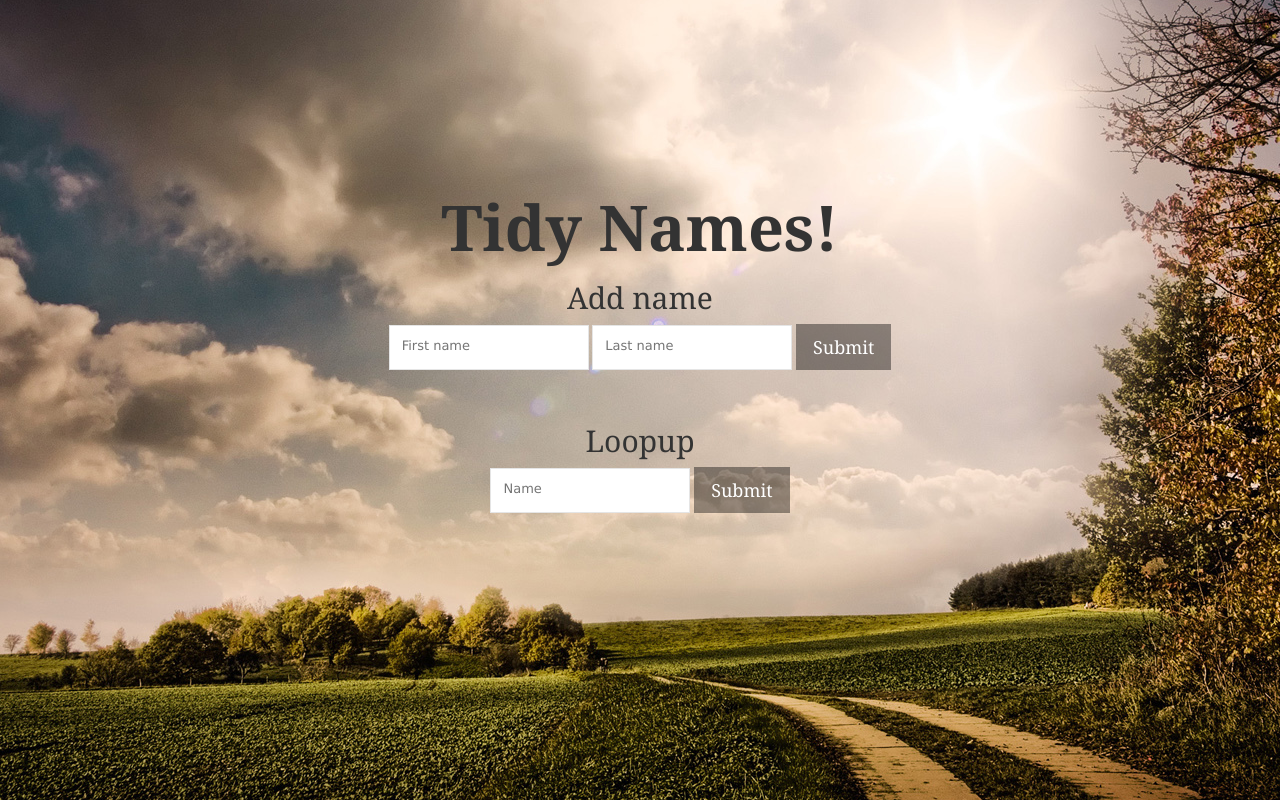
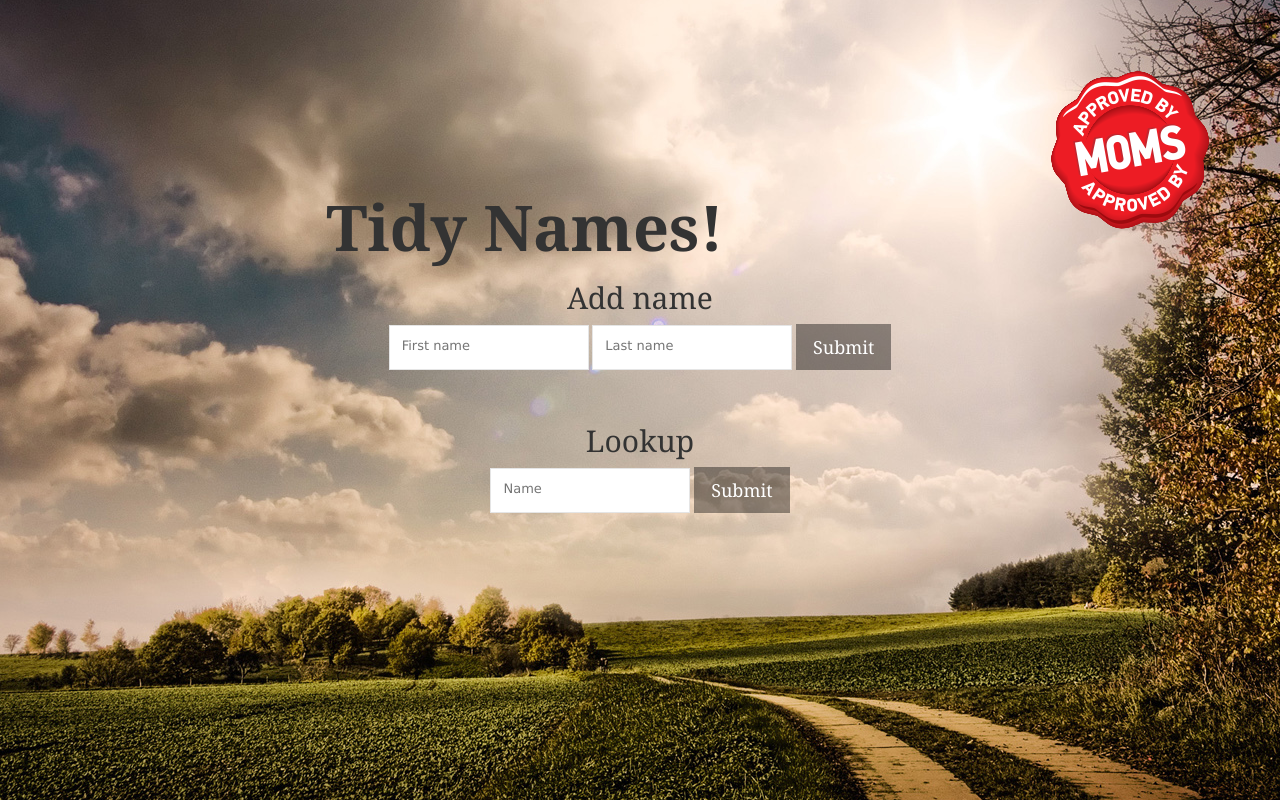
Before and after one commit to tidynames/tidynames, a website: page View/index.html in a window 1280 px wide. Drawn offline with nearby package versions, Linux system fonts and the light colour scheme.

Commit message:
added favicon and approved by mom image

```diff
--- a/View/index.css
+++ b/View/index.css
@@ -61,3 +61,13 @@ input, textarea {
 	font-size: 4.5em;
 	font-weight: 700;
 }
+
+#mom-approved {
+	position: relative;
+	z-index: 2;
+	text-align: center;
+	vertical-align: middle;
+	padding-top: 70px;
+	padding-right: 70px;
+	float: right;
+}
--- a/View/index.html
+++ b/View/index.html
@@ -1,6 +1,7 @@
 <html>
 <head>
 	<title>TidyNames</title>
+	<link rel="shortcut icon" type="image/png" href="favicon.gif"/>
 	<script src="https://ajax.googleapis.com/ajax/libs/jquery/1.11.2/jquery.min.js"></script>
 	<link rel="stylesheet" href="https://maxcdn.bootstrapcdn.com/bootstrap/3.3.1/css/bootstrap.min.css">
 	<link rel="stylesheet" href="https://maxcdn.bootstrapcdn.com/bootstrap/3.3.1/css/bootstrap-theme.min.css">
@@ -8,6 +9,9 @@
 	<script src="https://maxcdn.bootstrapcdn.com/bootstrap/3.3.1/js/bootstrap.min.js"></script>
 </head>
 <body>
+<div id="mom-approved">
+	<img src="mom-approved.png">
+</div>
 <div class="text-vertical-center">
 	<h1>Tidy Names!</h1>
 	<h2>Add name</h2>
@@ -19,7 +23,7 @@
 		<button type="submit" class="btn btn-dark btn-lg">Submit</button>
 	</form>
 	<br>
-	<h2>Loopup</h2>
+	<h2>Lookup</h2>
 	<form class="form-inline" role="form" method="get" action="/lookup">
 		<div class="form-group">
 			<input class="keyword-input" id="name" name="name" placeholder="Name">
```
Also changed, not shown: View/favicon.gif (added), View/mom-approved.png (added).
